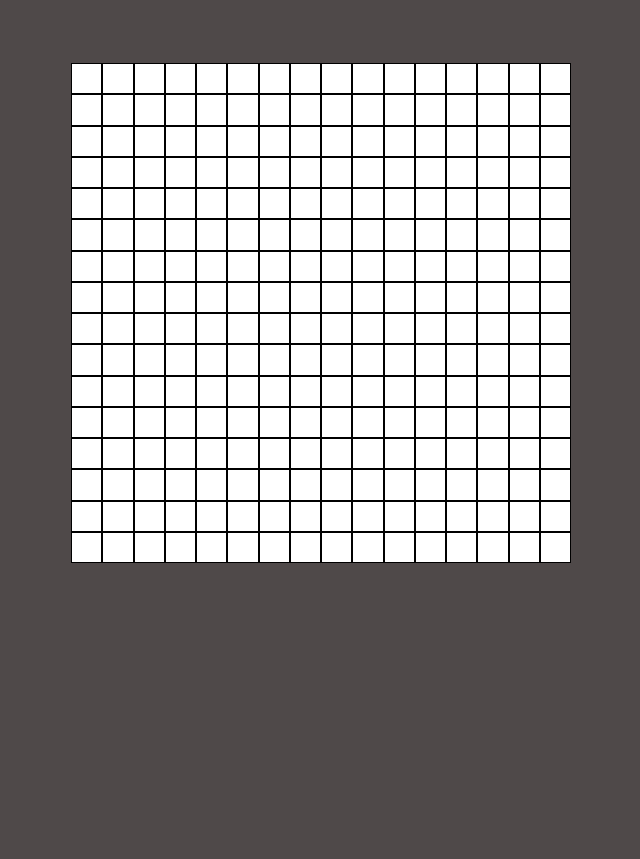
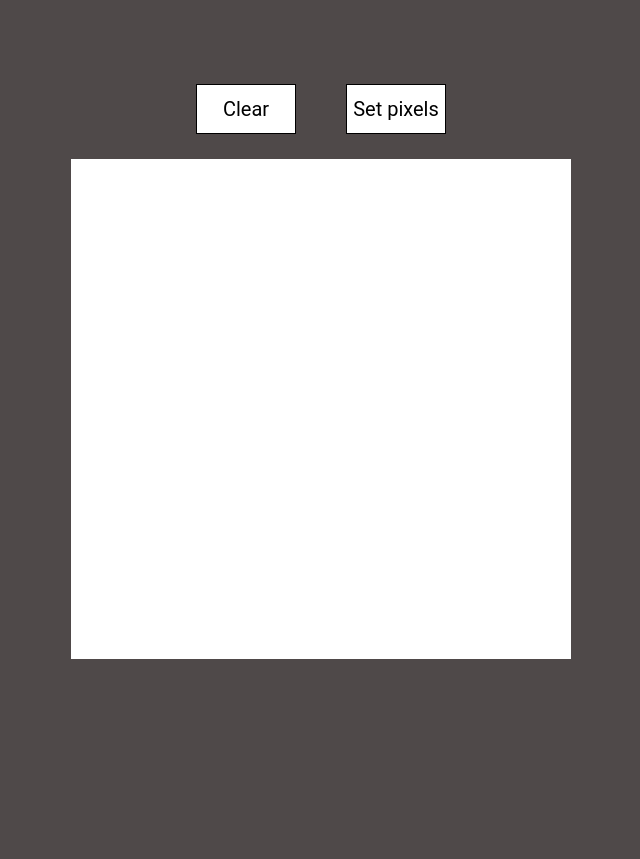
Before and after one commit to moazk17/EtchASketch, a plain HTML site: page index.html in a window 1280 px wide. Shown: the part 174-1033 px from the top of the page, without its empty margins (319-959 px from the left). Before the commit the page ends 800 px from the top, so only its background shows below. Drawn offline with Linux system fonts and the light colour scheme.

Commit message:
completed basic project instructions, clear and pixel number buttons

```diff
--- a/index.html
+++ b/index.html
@@ -5,11 +5,16 @@
     <meta http-equiv="X-UA-Compatible" content="IE=edge">
     <meta name="viewport" content="width=device-width, initial-scale=1.0">
     <link rel="stylesheet" href="style.css">
-    <title>Document</title>
+    <title>ETCH-A-SKETCH</title>
 </head>
 <body>
     <h1 class="title">ETCH A SKETCH</h1>
+    <div class="controls">
+        <button class="clear">Clear</button>
+        <button class="pixels">Set pixels</button>
+    </div>
     <div class="grid"></div>
+
     <script src="script.js"></script>
 </body>
 </html>
--- a/script.js
+++ b/script.js
@@ -1,11 +1,50 @@
 const grid = document.querySelector('.grid');
+let squares;
+const clearButton = document.querySelector('.clear');
+let pixels = document.querySelector('.pixels');
 
 // Create 16x16 grid
-for (let i = 0; i < 256; i++) {
-    const square = document.createElement('div');
-    square.classList.add('square');
-    grid.appendChild(square);
+
+function createGrid(size) {
+
+    for (let i = 0; i < (size * size); i++) {
+        const square = document.createElement('div');
+        square.classList.add('square');
+        grid.appendChild(square);
+    }
+    grid.style.gridTemplateColumns = `repeat(${size}, 1fr)`;
+    grid.style.gridTemplateRows = `repeat(${size}, 1fr)`;
 }
 
+function setSquares() {
+    squares = document.querySelectorAll('.square');
+    squares.forEach( square => {
+    square.addEventListener('mouseover', () => {
+        square.style.backgroundColor = "#000";
+    });
+});
+}
 
-const squares = document.querySelectorAll('.square');
+clearButton.addEventListener('click', () => {
+    squares.forEach( square => {
+        square.style.backgroundColor = "#FFF";
+    });
+});
+
+
+
+pixels.addEventListener('click', () => {
+    var size = parseInt(prompt('How many pixels per side?'));
+
+    //if no input, set to 16
+    if (isNaN(size)) {
+        size = 16;
+    }
+    grid.innerHTML = '';
+    alert(size);
+    createGrid(size);
+    setSquares();
+});
+
+createGrid(16);
+setSquares();
--- a/style.css
+++ b/style.css
@@ -6,6 +6,7 @@ body {
     text-align: center;
     margin-top: 100px;
     color: #fff;
+    font: 50px 'Roboto', sans-serif;
 }
 
 .grid {
@@ -15,10 +16,39 @@ body {
     height: 500px;
     width: 500px;
     margin: auto;
-    margin-top: 100px;
+    margin-top: 25px;
+    margin-bottom: 200px;
 }
 
 .square {
     background-color: #fff;
+    border: 0px;
+}
+
+.clear {
+    display: block;
+    margin-right: 25px;
+    margin-top: 50px;
+    width: 100px;
+    height: 50px;
+    background-color: #fff;
     border: 1px solid #000;
+    font: 20px 'Roboto', sans-serif;
 }
+
+.pixels {
+    display: block;
+    margin-left: 25px;
+    margin-top: 50px;
+    width: 100px;
+    height: 50px;
+    background-color: #fff;
+    border: 1px solid #000;
+    font: 20px 'Roboto', sans-serif;
+}
+
+.controls {
+    display: flex;
+    justify-content: center;
+    margin-top: 50px;
+}
```
